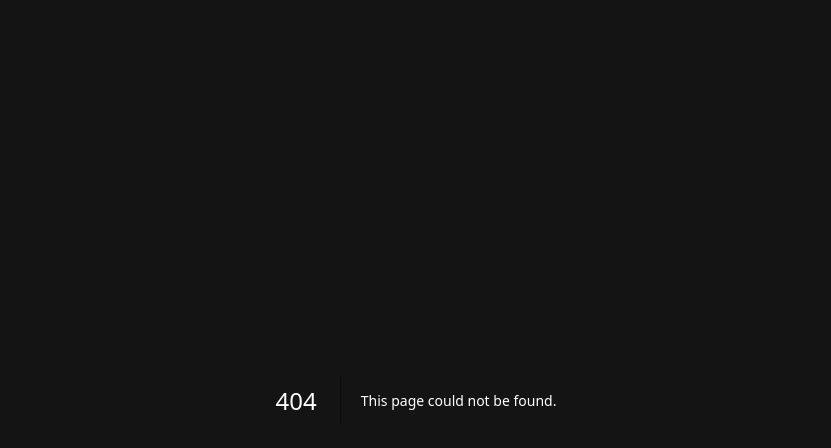
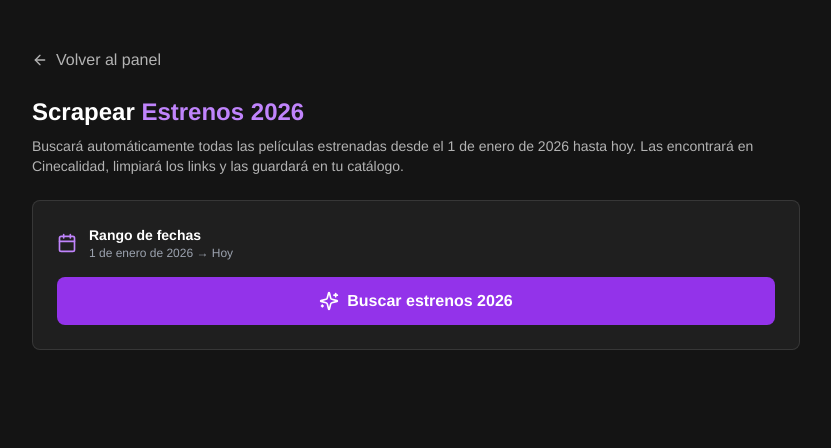
Before and after one commit to adonisventuramartinez-ai/onyx-prime, a Next.js app: page /admin/scrapear-estrenos in a window 1280 px wide. Before the commit this address had no page. Shown: the top 448 px of the page, without its empty margins (224-1055 px from the left). Built offline with nearby package versions, Linux system fonts and the light colour scheme.

Commit message:
Create page.tsx

```diff
--- /dev/null
+++ b/app/admin/scrapear-estrenos/page.tsx
@@ -0,0 +1,115 @@
+"use client";
+
+export const dynamic = "force-dynamic";
+
+import { useState } from "react";
+import Link from "next/link";
+import { ArrowLeft, Sparkles, Loader2, CheckCircle, AlertCircle, Calendar } from "lucide-react";
+
+export default function ScrapearEstrenosPage() {
+  const [cargando, setCargando] = useState(false);
+  const [resultado, setResultado] = useState<any>(null);
+  const [error, setError] = useState("");
+
+  const iniciarScraping = async () => {
+    setCargando(true);
+    setError("");
+    setResultado(null);
+
+    try {
+      const res = await fetch("/api/scrapear-estrenos");
+      const data = await res.json();
+
+      if (!res.ok) {
+        setError(data.error || "Error al scrapear");
+        return;
+      }
+
+      setResultado(data);
+    } catch (err) {
+      setError("Error al conectar con el servidor");
+    } finally {
+      setCargando(false);
+    }
+  };
+
+  return (
+    <main className="min-h-screen bg-nf-dark px-4 py-8 md:py-12">
+      <div className="max-w-3xl mx-auto">
+        <Link
+          href="/admin"
+          className="inline-flex items-center gap-2 text-nf-gray-light hover:text-white mb-6 transition-colors"
+        >
+          <ArrowLeft className="w-4 h-4" /> Volver al panel
+        </Link>
+
+        <h1 className="text-2xl font-bold mb-2">
+          Scrapear <span className="text-purple-400">Estrenos 2026</span>
+        </h1>
+        <p className="text-nf-gray-light text-sm mb-6">
+          Buscará automáticamente todas las películas estrenadas desde el 1 de enero de 2026 hasta hoy.
+          Las encontrará en Cinecalidad, limpiará los links y las guardará en tu catálogo.
+        </p>
+
+        <div className="bg-white/5 border border-white/10 rounded-lg p-6 mb-6">
+          <div className="flex items-center gap-3 mb-4">
+            <Calendar className="w-5 h-5 text-purple-400" />
+            <div>
+              <p className="text-sm font-semibold">Rango de fechas</p>
+              <p className="text-xs text-gray-400">1 de enero de 2026 → Hoy</p>
+            </div>
+          </div>
+
+          <button
+            onClick={iniciarScraping}
+            disabled={cargando}
+            className="w-full bg-purple-600 hover:bg-purple-700 text-white px-6 py-3 rounded-lg font-semibold flex items-center justify-center gap-2 transition-colors disabled:opacity-50"
+          >
+            {cargando ? <Loader2 className="w-5 h-5 animate-spin" /> : <Sparkles className="w-5 h-5" />}
+            {cargando ? "Buscando películas..." : "Buscar estrenos 2026"}
+          </button>
+        </div>
+
+        {error && (
+          <div className="bg-red-500/10 border border-red-500/30 rounded-lg p-4 flex items-center gap-3 text-red-400">
+            <AlertCircle className="w-5 h-5" />
+            <span>{error}</span>
+          </div>
+        )}
+
+        {resultado && (
+          <div className="bg-green-500/10 border border-green-500/30 rounded-lg p-6">
+            <div className="flex items-center gap-3 mb-4">
+              <CheckCircle className="w-6 h-6 text-green-400" />
+              <h3 className="text-lg font-semibold text-green-400">Scraping completado</h3>
+            </div>
+
+            <div className="grid grid-cols-2 md:grid-cols-4 gap-4">
+              <div className="bg-black/30 rounded-lg p-3 text-center">
+                <p className="text-2xl font-bold text-white">{resultado.total_encontradas}</p>
+                <p className="text-xs text-gray-400">Encontradas en TMDB</p>
+              </div>
+              <div className="bg-black/30 rounded-lg p-3 text-center">
+                <p className="text-2xl font-bold text-green-400">{resultado.nuevas}</p>
+                <p className="text-xs text-gray-400">Nuevas agregadas</p>
+              </div>
+              <div className="bg-black/30 rounded-lg p-3 text-center">
+                <p className="text-2xl font-bold text-yellow-400">{resultado.ya_existentes}</p>
+                <p className="text-xs text-gray-400">Ya existentes</p>
+              </div>
+              <div className="bg-black/30 rounded-lg p-3 text-center">
+                <p className="text-2xl font-bold text-red-400">{resultado.errores || 0}</p>
+                <p className="text-xs text-gray-400">Errores</p>
+              </div>
+            </div>
+
+            <div className="mt-4 text-xs text-gray-500">
+              <p>📅 Desde: {resultado.fecha_inicio}</p>
+              <p>📅 Hasta: {resultado.fecha_fin}</p>
+            </div>
+          </div>
+        )}
+      </div>
+    </main>
+  );
+}
```
